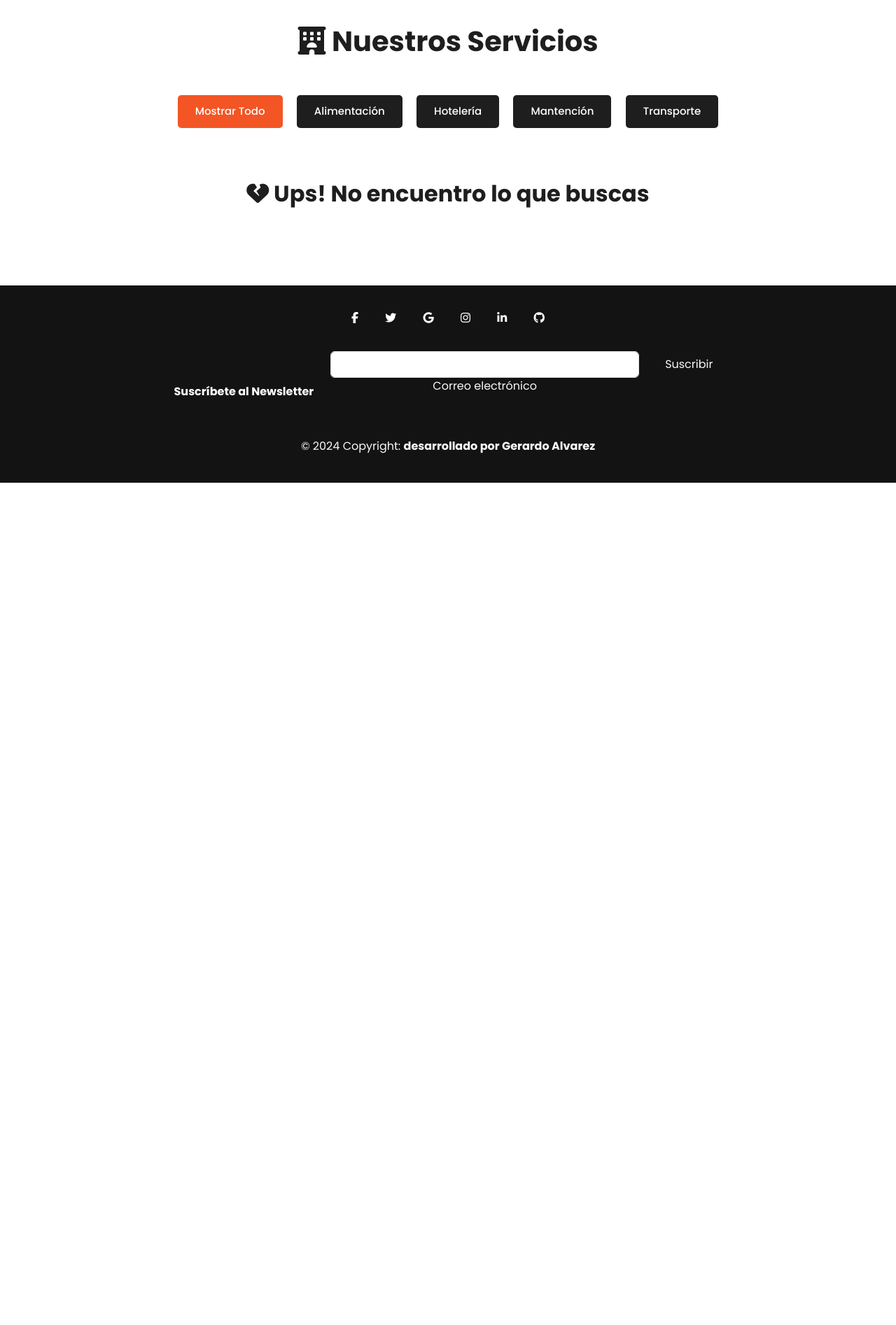
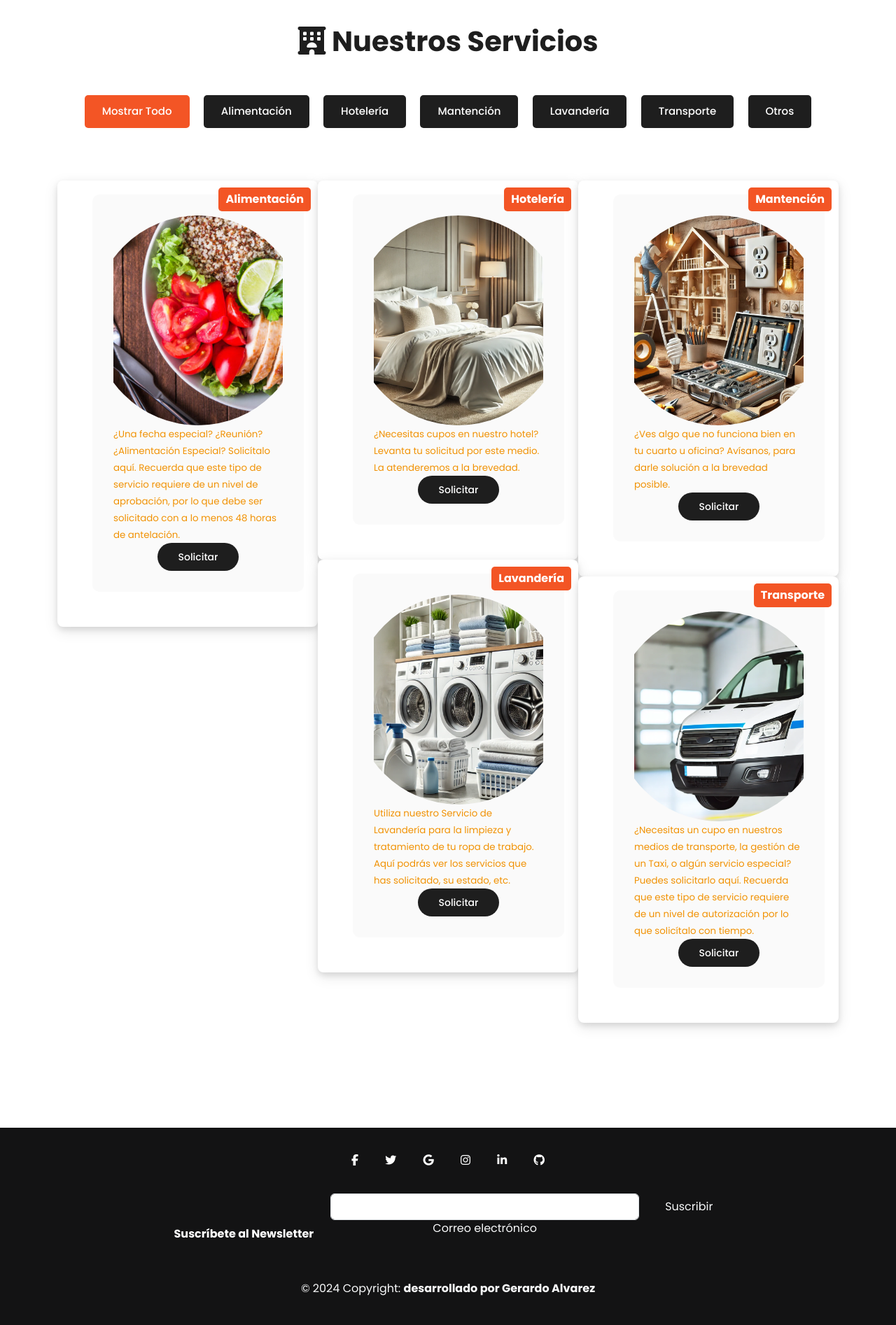
Before and after one commit to AiakosCl/GSER-solicitudes, a Django app: page / in a window 1280 px wide. Shown: the part 821-2715 px from the top of the page at 70% size. Before the commit the page ends 1511 px from the top, so only its background shows below. Run offline with Django 4.2, Linux system fonts and the light colour scheme; data comes from the database, SQL or seed files in the repository; both versions use the stored data as it was after the commit; parts of the project's set-up code (start-up, migrations or seed data) failed here and were passed over.

```diff
--- a/requirements.txt
+++ b/requirements.txt
@@ -2,6 +2,7 @@ asgiref==3.8.1
 Django==4.2
 et-xmlfile==1.1.0
 numpy==2.1.0
+opencv-python==4.10.0.84
 openpyxl==3.1.5
 pandas==2.2.2
 pillow==10.3.0
@@ -9,6 +10,7 @@ psycopg2-binary==2.9.9
 python-dateutil==2.9.0.post0
 python-dotenv==1.0.1
 pytz==2024.1
+pyzbar==0.1.9
 six==1.16.0
 sqlparse==0.5.0
 tzdata==2024.1
--- a/solicitudes/urls.py
+++ b/solicitudes/urls.py
@@ -32,4 +32,4 @@ urlpatterns = [
     path('usuarios/', lista_usuarios, name="ListaUsuarios" ),
     path('filtrousuarios/', filtrarUsuarios, name='FiltroUsuarios'),
 
-] + static(settings.MEDIA_URL, documento_root=settings.MEDIA_ROOT)
+] + static(settings.MEDIA_URL, document_root=settings.MEDIA_ROOT)
--- a/templates/index.html
+++ b/templates/index.html
@@ -15,43 +15,49 @@
                     <a class="is_active" href="#!" data-filter="*">Mostrar todo</a>
                 </li>
                 <li>
-                    <a href="#!" data-filter=".depto">Alimentación</a>
+                    <a href="#!" data-filter=".alm">Alimentación</a>
                 </li>
                 <li>
-                    <a href="#!" data-filter=".casa">Hotelería</a>
+                    <a href="#!" data-filter=".hot">Hotelería</a>
                 </li>
                 <li>
-                    <a href="#!" data-filter=".parc">Mantención</a>
+                    <a href="#!" data-filter=".man">Mantención</a>
                 </li>
                 <li>
-                    <a href="#!" data-filter=".parc">Transporte</a>
+                    <a href="#!" data-filter=".lav">Lavandería</a>
+                </li>
+                <li>
+                    <a href="#!" data-filter=".tra">Transporte</a>
+                </li>
+                <li>
+                    <a href="#!" data-filter=".otr">Otros</a>
                 </li>
             </ul>
             <h2>{% include "includes/mensajes.html" %}</h2>
 
             <div class="properties-box">
-                {% for inmueble in inmuebles %}
+                {% for areaservicio in areas %}
                 <div
-                    class="col-12 col-lg-4 col-md-6 align-self-center mb-30 properties-items col-md-6 {% if inmueble.tipo_inmueble == 'casa' %}casa{% elif inmueble.tipo_inmueble == 'departamento' %}depto{% else %}parc{% endif %}">
+                    class="card-3d col-12 col-lg-4 col-md-6 align-self-center mb-30 properties-items col-md-6 {% if areaservicio.id == 1 %}alm{% elif areaservicio.id == 2 %}hot{% elif areaservicio.id == 3 %}man{% elif areaservicio.id == 4 %}lav{% elif areaservicio.id == 5 %}tra{% else %}otr{% endif %}">
                     <div class="item">
                         <div class="image-container">
-                            <a href="{% url 'VistaAviso' inmueble.id_publicacion %}" class="card-trigger">
-                                <img src="{% if inmueble.imagen %}{{ inmueble.imagen.url }}{% else %}{% static 'images/cabecera2.jpg' %}{% endif %}" alt="" class="circular-images">
+                            <a href="#" class="card-trigger">
+                                <img src="{% if areaservicio.imagen %}{{ areaservicio.imagen.url }}{% else %}{% static 'images/srv_alimentacion.jpeg' %}{% endif %}" alt="" class="circular-images">
                             </a>
                         </div>
-                        <span class="category">{{ inmueble.tipo_inmueble|title }}</span>
-                        <h6 class="price">$ {{ inmueble.precio|floatformat:'-3g'}}</h6>
+                        <span class="price">{{ areaservicio.nombre_area|title }}</span>
+                        <!-- <h6 class="price">$ {{ inmueble.precio|floatformat:'-3g'}}</h6> -->
                         <h6>{{ inmueble.comuna }}</h6>
-                        <h4><a href="#!">{{inmueble.nombre}}</a></h4>
-                        <ul>
+                        <div ><a href="#!" class="form_error">{{areaservicio.descripcion}}</a></div>
+                        <!-- <ul>
                             <li><i class="fa-solid fa-bed"></i> <span>{{inmueble.habitaciones}}</span></li>
                             <li><i class="fa-solid fa-toilet"></i> <span>{{inmueble.banos}}</span></li>
                             <li><i class="fa-solid fa-ruler-horizontal"></i> <span>{{inmueble.m2_construidos}} m&sup2; / {% if inmueble.m2_totales %}{{inmueble.m2_totales}} m&sup2;{% else %}0{% endif %}</span></li>
                             <li><i class="fa-solid fa-car-side"></i> <span>{{inmueble.estacionamientos}}</span></li>
                             <li><span><i class="fa-regular fa-eye"></i><span> {{inmueble.visitas|floatformat:'-3g'}} vistas</span></li>
-                        </ul>
+                        </ul> -->
                         <div class="main-button">
-                            <a href="{% url 'VistaAviso' inmueble.id_publicacion %}#presentacion">Agenda una visita</a>
+                            <a href="#!">Solicitar</a>
                         </div>
                     </div>
                 </div>
--- a/web/models.py
+++ b/web/models.py
@@ -16,6 +16,10 @@ class Gerencia(models.Model):
 class Perfiles(models.Model):
     nombre_perfil = models.CharField(max_length=10, null=False, blank=False)
 
+    class Meta:
+        verbose_name = "Perfiles"
+        verbose_name_plural = "Perfiles"
+
     def __str__(self) -> str:
         return self.nombre_perfil
 
@@ -32,6 +36,9 @@ class MAE(models.Model):
     telefono = models.CharField(max_length=12, null=True, blank=True)
     correo = models.CharField(max_length=50, blank=False, null=False)
 
+    class Meta:
+        verbose_name = "MAE"
+        verbose_name_plural = "MAE"
     def __str__(self) -> str:
         return f'[{self.ceco_id}] - {self.nombre} - {self.cargo}'
 
@@ -83,6 +90,7 @@ class Habitacion(models.Model):
 class AreaServicio(models.Model):
     nombre_area = models.CharField(max_length=50, unique=True, blank=False, null=False)
     imagen = models.ImageField(upload_to='servicios', null=True, blank=True)
+    descripcion = models.TextField(blank=False, null=False, default="Sin info")
     administrador = models.EmailField(blank=False, null=False)
 
 
@@ -98,6 +106,9 @@ class Servicios(models.Model):
     autorizacion = models.BooleanField(default=False, blank=False, null=False)
     aprobador = models.ForeignKey(Usuario, on_delete=models.SET_NULL, null=True, blank=True, limit_choices_to={'tipo_usuario': 2})  # Solo los aprobadores pueden aparecer aquí
 
+    class Meta:
+        verbose_name = "Servicios"
+        verbose_name_plural = "Servicios"
     def __str__(self):
         return f'[{self.nombre_servicio}] - {self.area_servicio} - {self.autorizacion}'
 
@@ -187,6 +198,9 @@ class Lockers(models.Model):
     lugar_trabajo = models.CharField(max_length=20, choices=LUGAR_TRABAJO, null=False, blank=False)
     casacambio= models.ForeignKey(SalasCambio, on_delete=models.CASCADE, null=False, blank=False)
 
+    class Meta:
+        verbose_name = "Locker"
+        verbose_name_plural = "Lockers"
     def __str__(self):
         return f'[{self.nombre_locker}] - Casa de Cambio: {self.casacambio} - Usuario: {self.usuario_locker}'
     def save(self, *args, **kwargs):
--- a/web/static/css/style.css
+++ b/web/static/css/style.css
@@ -16,6 +16,20 @@ html {
     font-size: x-small;
     color: #06bb66;
 }
+
+.card-3d {
+    background-color: white;
+    padding: 20px;
+    border-radius: 8px;
+    box-shadow: 0 4px 8px rgba(0, 0, 0, 0.1), 0 6px 20px rgba(0, 0, 0, 0.1);
+    transition: transform 0.2s ease-in-out;
+}
+
+.card-3d:hover {
+    transform: translateY(-10px); /* Desplaza la card hacia arriba al pasar el ratón */
+    box-shadow: 0 8px 16px rgba(0, 0, 0, 0.2), 0 12px 40px rgba(0, 0, 0, 0.2); /* Sombra más intensa */
+}
+
 
 /* Navbar transparente cuando está dentro del header */
 .navbar {
--- a/web/views.py
+++ b/web/views.py
@@ -23,8 +23,8 @@ class Logout(LogoutView):
 # -- Funciones auxiliares -- #
 
 def index(request):
-
-    return render(request, 'index.html', {})
+    areas_servicios = AreaServicio.objects.all()
+    return render(request, 'index.html', {'areas': areas_servicios})
 
 
 
```
Also changed, not shown: qr.py (added, +35 -0 lines), db.sqlite3, media/servicios/alimentacion.jpg (added), media/servicios/srv_alimentacion.webp (added), media/servicios/srv_hoteleria.webp (added), media/servicios/srv_lavanderia.webp (added), media/servicios/srv_mantencion.webp (added), media/servicios/srv_transporte.webp (added), web/migrations/0005_alter_lockers_options_alter_mae_options_and_more.py (added), web/static/images/srv_alimentacion.webp (added), web/static/images/srv_hoteleria.webp (added), web/static/images/srv_lavanderia.webp (added), web/static/images/srv_mantencion.webp (added), web/static/images/srv_transporte.webp (added).
